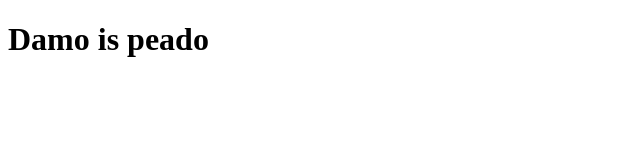
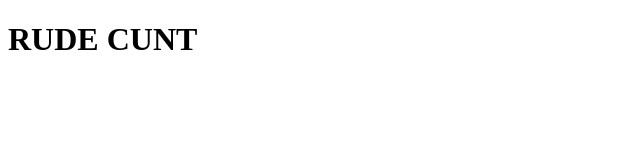
Before and after one commit to JudgeRedd/JudgeRedd.github.io, a plain HTML site: page index.html in a window 1280 px wide. Shown: the whole page, without its empty margins (0-640 px from the left). Drawn offline with Linux system fonts and the light colour scheme.

Commit message:
Update index.html

```diff
--- a/index.html
+++ b/index.html
@@ -8,7 +8,7 @@
 </head>
 <body>
     <div class="lol">
-        <h1>Damo is peado
+        <h1>RUDE CUNT
 </h1>
     </div>
 </body>
```
